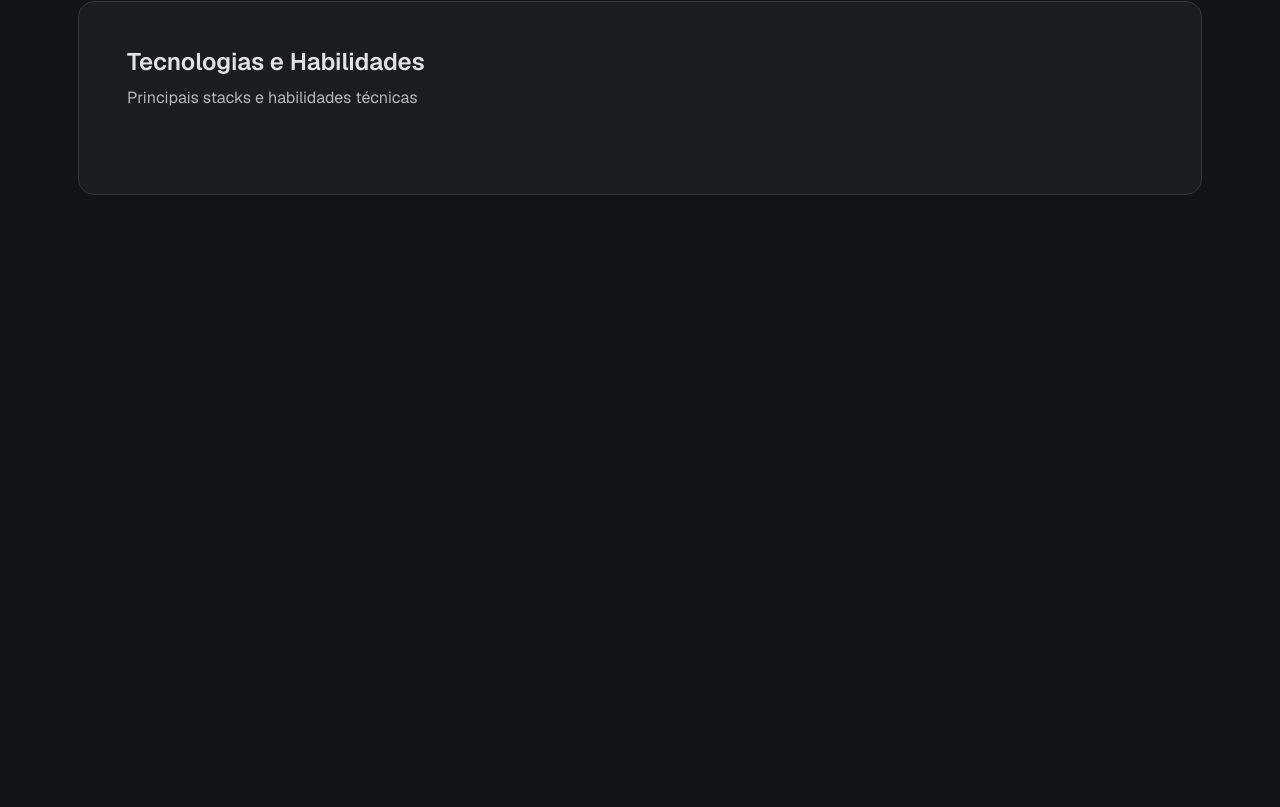
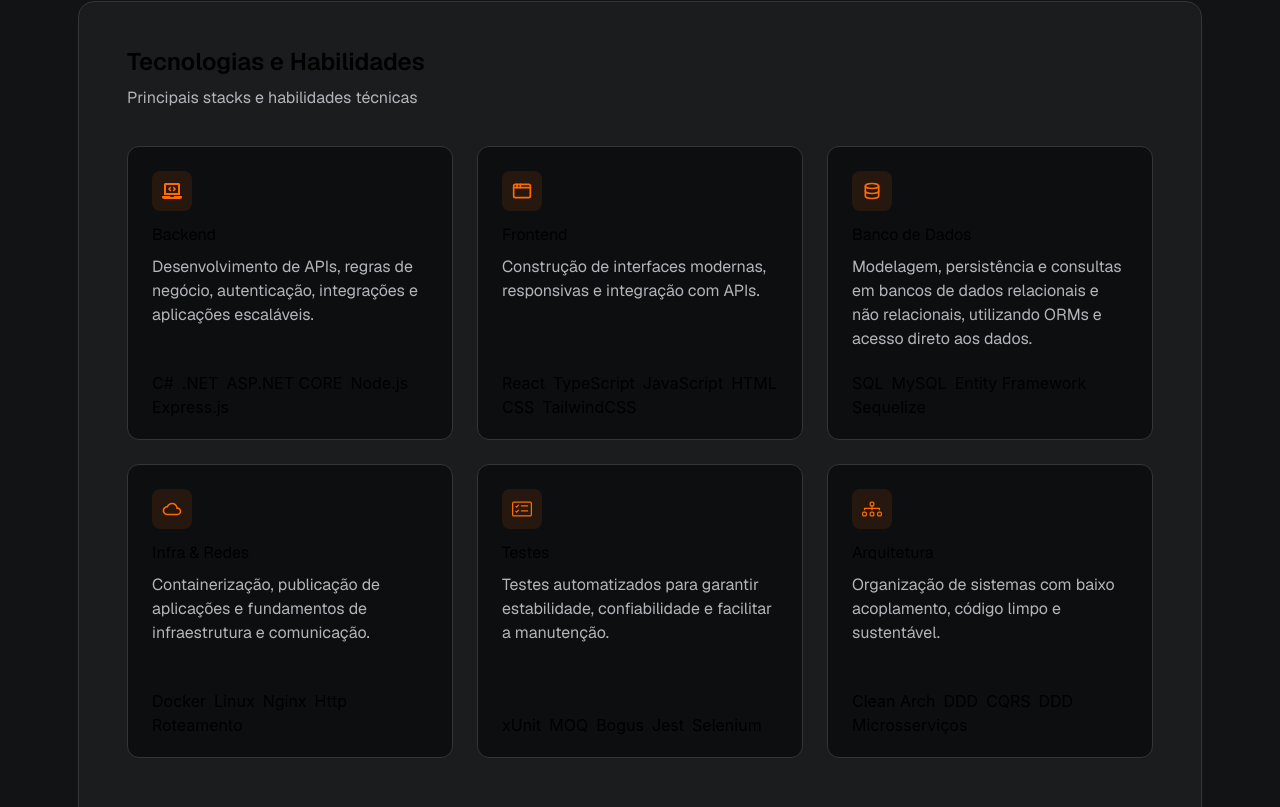
Before and after one commit to gabrieltech88/portfolio, a React (Vite) app: page / in a window 1280 px wide. Shown: the part 713-1520 px from the top of the page. Before the commit the page ends 908 px from the top, so only its background shows below. Built offline with nearby package versions, Linux system fonts and the light colour scheme.

Commit message:
refactor: Mudança e adição em algumas variáveis CSS para melhora da reutilização de código

```diff
--- a/src/components/CardSkill/CardSkill.module.css
+++ b/src/components/CardSkill/CardSkill.module.css
@@ -5,6 +5,8 @@
     border: 1px solid var(--color-border-primary);
     border-radius: var(--spacing-12);
     background-color: var(--color-foreground);
+    min-width: 0;
+    width: 100%;
 }
 
 #cardSkill:hover {
@@ -20,4 +22,35 @@
     width: 2.5rem;
     height: 2.5rem;
     color: var(--color-primary);
+    margin-bottom: var(--spacing-16);
 }
+
+#cardSkill .titleCardSkill {
+    color: --color-text-primary;
+    font-size: var(--font-size-16);
+    font-family: var(--font-family-geist);
+    margin-bottom: var(--spacing-12);
+}
+
+#cardSkill .contentCardSkill {
+    margin-bottom: var(--spacing-24);
+    color: var(--color-text-secondary);
+    font-size: var(--font-size-16);
+    font-family: var(--font-family-geist);
+    line-height: var(--spacing-24);
+}
+
+#cardSkill .skillsCard {
+    margin-top: auto;
+    display: flex;
+    flex-direction: row;
+    flex-wrap: wrap;
+    gap: var(--spacing-8);
+}
+
+#cardSkill .skillCard .skill {
+    background-color: --color-background-muted;
+    font-size: 10px;
+    color: var(--color-text-muted);
+    border-radius: var(--radius-4);
+}
--- a/src/components/Header/Header.module.css
+++ b/src/components/Header/Header.module.css
@@ -30,7 +30,7 @@
 #header div:nth-child(1) div span:nth-child(1) {
     font-family: var(--font-family-geist);
     font-size: var(--font-size-16);
-    color: var(--color-text-primary);
+    color: var(--color-text-white);
     font-weight: 600;
 }
 
@@ -87,7 +87,7 @@
 }
 
 #header div:nth-child(3) div .socialLinks .socialIcon:hover {
-    color: var(--color-text-primary);
+    color: var(--color-text-white);
     transform: scale(1.1);
 }
 
@@ -97,7 +97,7 @@
     font-size: var(--font-size-16);
     background-color: var(--color-primary);
     border: none;
-    color: var(--color-text-primary);
+    color: var(--color-text-white);
     border-radius: 0.625rem;
     padding: var(--spacing-8) var(--spacing-20);
     display: flex;
--- a/src/components/HeaderSection/HeaderSection.module.css
+++ b/src/components/HeaderSection/HeaderSection.module.css
@@ -6,7 +6,7 @@
 }
 
 #headerSection h1 {
-    color: #E3E2E5;
+    color: --color-text-primary;
     font-size: var(--font-size-24);
     font-family: var(--font-family-geist);
     font-weight: 600;
--- a/src/components/SectionBackground/SectionBackground.module.css
+++ b/src/components/SectionBackground/SectionBackground.module.css
@@ -1,6 +1,6 @@
 .sectionBackground {
     border-radius: var(--radius-16);
     border: 1px solid var(--color-border-primary);
-    background-color: var(--color-background-card);
+    background-color: var(--color-background-section);
     padding: 3rem;
 }
--- a/src/sections/Hero/Hero.module.css
+++ b/src/sections/Hero/Hero.module.css
@@ -30,7 +30,7 @@
 
 .hero .heroContent .heroTitle {
     font-size: var(--font-size-32);
-    color: var(--color-text-primary);
+    color: var(--color-text-white);
     font-family: var(--font-family-geist);
     font-weight: 600;
 }
@@ -38,7 +38,7 @@
 .hero .heroContent .heroSubtitle {
     font-family: var(--font-family-geist);
     font-size: var(--font-size-20);
-    color: var(--color-text-primary);
+    color: var(--color-text-white);
     font-weight: 500;
 }
 
@@ -58,7 +58,7 @@
 
 .hero .heroContent .containerHeroButtons a:nth-child(1) {
     background-color: var(--color-primary);
-    color: var(--color-text-primary);
+    color: var(--color-text-white);
     font-weight: 600;
     font-size: var(--font-size-16);
     font-family: var(--font-family-geist);
@@ -73,9 +73,9 @@
 .hero .heroContent .containerHeroButtons a:nth-child(2) {
     border-radius: var(--radius-8);
     border: 1px solid var(--color-border-primary);
-    background-color: #292a2c;
+    background-color: --color-background-muted;
     padding: var(--spacing-8) var(--spacing-24);
-    color: #E3E2E5;
+    color: --color-text-primary;
     font-weight: 600;
     font-size: var(--font-size-16);
     font-family: var(--font-family-geist);
@@ -95,7 +95,7 @@
     height: 2.5rem;
     width: 2.5rem;
     text-decoration: none;
-    background-color: #292A2C;
+    background-color: --color-background-muted;
     border-radius: var(--radius-8);
     border: 1px solid var(--color-border-primary);
     display: flex;
@@ -124,7 +124,7 @@
     position: relative;
     align-items: center;
     flex-direction: row;
-    background-color: #292A2C;
+    background-color: --color-background-muted;
     padding: 10px var(--spacing-16);
     border: 1px solid var(--color-border-primary);
     border-top-left-radius: var(--radius-12);
--- a/src/sections/Skills/Skills.module.css
+++ b/src/sections/Skills/Skills.module.css
@@ -3,3 +3,10 @@
     flex-direction: column;
     gap: 2.5rem;
 }
+
+.skills .mainSkills {
+    display: grid;
+    grid-template-columns: repeat(3, minmax(0, 1fr));
+    grid-template-rows: repeat(3, 1fr);
+    gap: var(--spacing-24);
+}
--- a/src/sections/Skills/Skills.tsx
+++ b/src/sections/Skills/Skills.tsx
@@ -5,6 +5,8 @@ import { FaLaptopCode } from "react-icons/fa";
 import { LuAppWindow } from "react-icons/lu";
 import { TbDatabase } from "react-icons/tb";
 import { IoMdCloudOutline } from "react-icons/io";
+import { BsCardChecklist, BsDiagram3 } from "react-icons/bs";
+import CardSkill from "@/components/CardSkill/CardSkill.tsx";
 
 
 
@@ -28,7 +30,8 @@ function Skills() {
         {
             icon: <LuAppWindow size={20} />,
             title: "Frontend",
-            content: "Construção de interfaces modernas, responsivas e integração com APIs.",
+            content: "Construção de interfaces modernas,\n" +
+                    "responsivas e integração com APIs.",
             skills: [
                 "React",
                 "TypeScript",
@@ -64,20 +67,32 @@ function Skills() {
             ]
         },
         {
-            icon: <IoMdCloudOutline size={20} />,
-            title: "Infra & Redes",
-            content: "Containerização, publicação de\n" +
-                "aplicações e fundamentos de\n" +
-                "infraestrutura e comunicação.",
+            icon: <BsCardChecklist size={20} />,
+            title: "Testes",
+            content: "Testes automatizados para garantir\n" +
+                "estabilidade, confiabilidade e facilitar a\n" +
+                "manutenção.",
             skills: [
-                "Docker",
-                "Linux",
-                "Nginx",
-                "Http",
-                "Roteamento",
+                "xUnit",
+                "MOQ",
+                "Bogus",
+                "Jest",
+                "Selenium",
             ]
         },
-
+        {
+            icon: <BsDiagram3 size={20} />,
+            title: "Arquitetura",
+            content: "Organização de sistemas com baixo\n" +
+                "acoplamento, código limpo e sustentável.",
+            skills: [
+                "Clean Arch",
+                "DDD",
+                "CQRS",
+                "DDD",
+                "Microsserviços",
+            ]
+        },
 
     ]
 
@@ -85,8 +100,10 @@ function Skills() {
     return (
         <SectionBackground id="skills" className={styles.skills}>
             <HeaderSection title="Tecnologias e Habilidades" subtitle="Principais stacks e habilidades técnicas" />
-            <div>
-
+            <div className={styles.mainSkills}>
+                {skillsForCards.map((skill) => (
+                    <CardSkill title={skill.title} content={skill.content} skills={skill.skills} icon={skill.icon} />
+                ))}
             </div>
         </SectionBackground>
     )
--- a/src/styles/variables.css
+++ b/src/styles/variables.css
@@ -1,11 +1,13 @@
 :root {
     --color-background: #121315;
-    --color-background-card: #1B1C1E;
+    --color-background-muted: #292a2c;
+    --color-background-section: #1B1C1E;
     --color-foreground: #0D0E10;
 
     --color-primary: #FF6b00;
 
-    --color-text-primary: #fff;
+    --color-text-white: #fff;
+    --color-text-primary: #E3E2E5;
     --color-text-secondary: #b5b4ba;
     --color-text-muted: #98999F;
     --color-text-muted-50: rgba(152, 153, 159, 0.5);
@@ -24,6 +26,7 @@
     --spacing-24: 1.5rem;
     --spacing-32: 2rem;
 
+    --radius-4: 0.25rem;
     --radius-8: 0.5rem;
     --radius-12: 0.75rem;
     --radius-14: 0.875rem;
```
